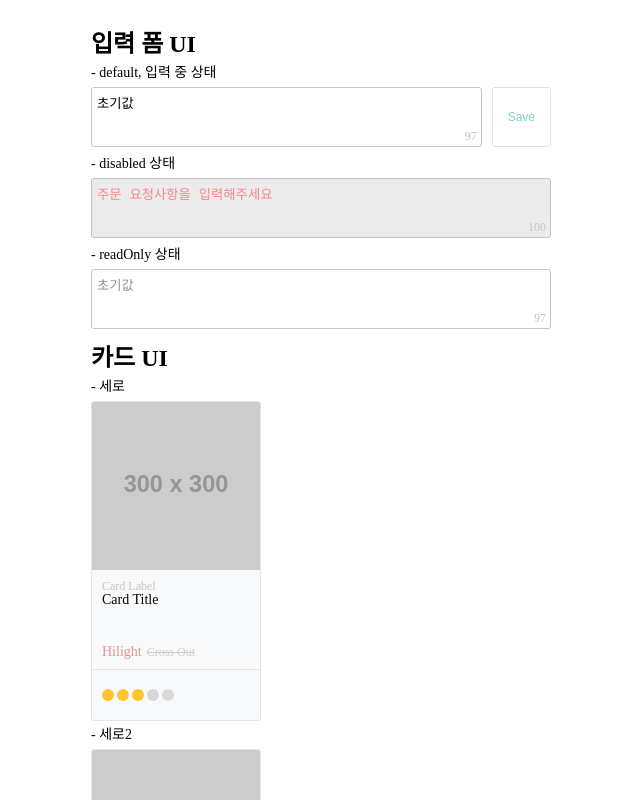
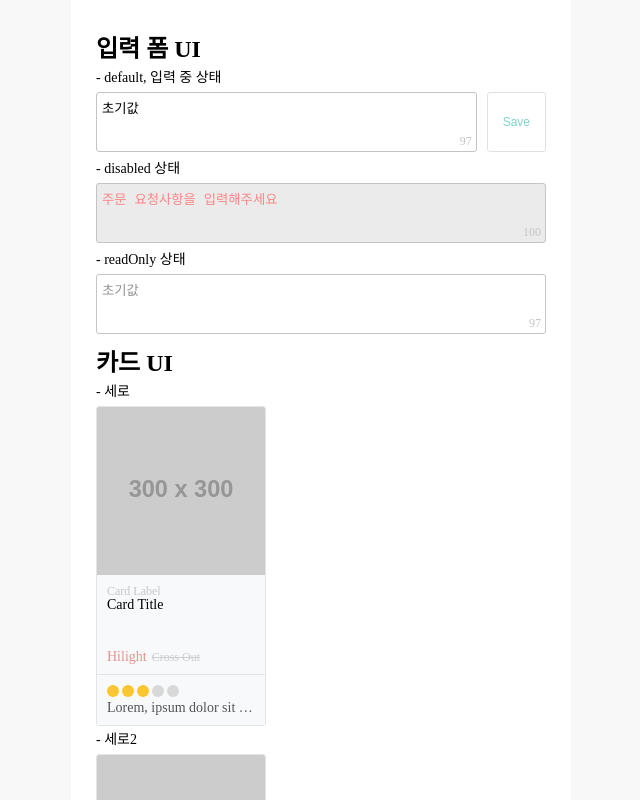
Before and after one commit to JHYOOOOON/ui-module, a React (Create React App) app: page / in a window 1280 px wide. Shown: the whole page, without its empty margins (319-959 px from the left). Built offline with nearby package versions, Linux system fonts and the light colour scheme.

Commit message:
feat: App 배경 색상 수정 및 Card 위치 변경

```diff
--- a/src/App.tsx
+++ b/src/App.tsx
@@ -14,7 +14,8 @@ function App() {
   };
 
   return (
-    <StyledApp className="App">
+    <Background className="App">
+      <Content>
         <section>
           <Title>입력 폼 UI</Title>
 
@@ -43,7 +44,11 @@ function App() {
 
           <SubTitle>- disabled 상태</SubTitle>
           <Wrapper>
-          <TextArea placeholder={PLACEHOLDER} maxLength={MAX_LENGTH} disabled />
+            <TextArea
+              placeholder={PLACEHOLDER}
+              maxLength={MAX_LENGTH}
+              disabled
+            />
           </Wrapper>
           <SubTitle>- readOnly 상태</SubTitle>
           <Wrapper>
@@ -76,6 +81,12 @@ function App() {
                 <Card.Divider />
                 <Card.SubDescription>
                   <Card.Rating rate={3} />
+                  <Card.RatingDescription>
+                    Lorem, ipsum dolor sit amet consectetur adipisicing elit.
+                    Velit odio optio eum corporis obcaecati? Voluptas neque
+                    tempora ut officiis repellendus amet culpa aliquid dicta
+                    commodi! Libero recusandae fugit quod velit.
+                  </Card.RatingDescription>
                 </Card.SubDescription>
               </Card.Wrapper>
             </Card>
@@ -99,12 +110,6 @@ function App() {
                 <Card.Divider />
                 <Card.SubDescription>
                   <Card.Rating rate={3} />
-                <Card.RatingDescription>
-                  Lorem, ipsum dolor sit amet consectetur adipisicing elit.
-                  Velit odio optio eum corporis obcaecati? Voluptas neque
-                  tempora ut officiis repellendus amet culpa aliquid dicta
-                  commodi! Libero recusandae fugit quod velit.
-                </Card.RatingDescription>
                 </Card.SubDescription>
               </Card.Wrapper>
             </Card>
@@ -139,14 +144,14 @@ function App() {
                   <Card.MainTitle>
                     Lorem ipsum dolor sit amet consectetur adipisicing elit.
                     Cumque vel unde veritatis quibusdam odio magnam deleniti,
-                  architecto aut fugiat soluta tempora, nostrum eum. Illo ullam
-                  perferendis, assumenda inventore provident ut.
+                    architecto aut fugiat soluta tempora, nostrum eum. Illo
+                    ullam perferendis, assumenda inventore provident ut.
                   </Card.MainTitle>
                   <Card.Title>
                     Lorem ipsum dolor sit amet consectetur, adipisicing elit.
                     Autem eius tempora exercitationem itaque recusandae eum sit,
-                  corporis rerum aperiam aliquam quas esse iste numquam placeat
-                  harum. Autem eum culpa iste.
+                    corporis rerum aperiam aliquam quas esse iste numquam
+                    placeat harum. Autem eum culpa iste.
                   </Card.Title>
                   <Card.Inform>
                     <Card.Rating rate={3} />
@@ -157,18 +162,29 @@ function App() {
             </Card>
           </RowCard>
         </section>
-    </StyledApp>
+      </Content>
+    </Background>
   );
 }
 
 export default App;
 
-const StyledApp = styled.div`
-  width: 500px;
+const Background = styled.div`
+  width: 100%;
   height: 100%;
-  padding: 15px 20px;
+  min-height: 640px;
+  background-color: #f8f8f8;
+`;
+
+const Content = styled.main`
+  width: 100%;
+  height: 100%;
+  max-width: 500px;
+  min-width: 320px;
+  padding: 20px 25px;
   margin: 0 auto;
   overflow: auto;
+  background-color: #ffffff;
 `;
 
 const Title = styled.p`
```
Lines whose indentation alone changed are shown as unchanged.
